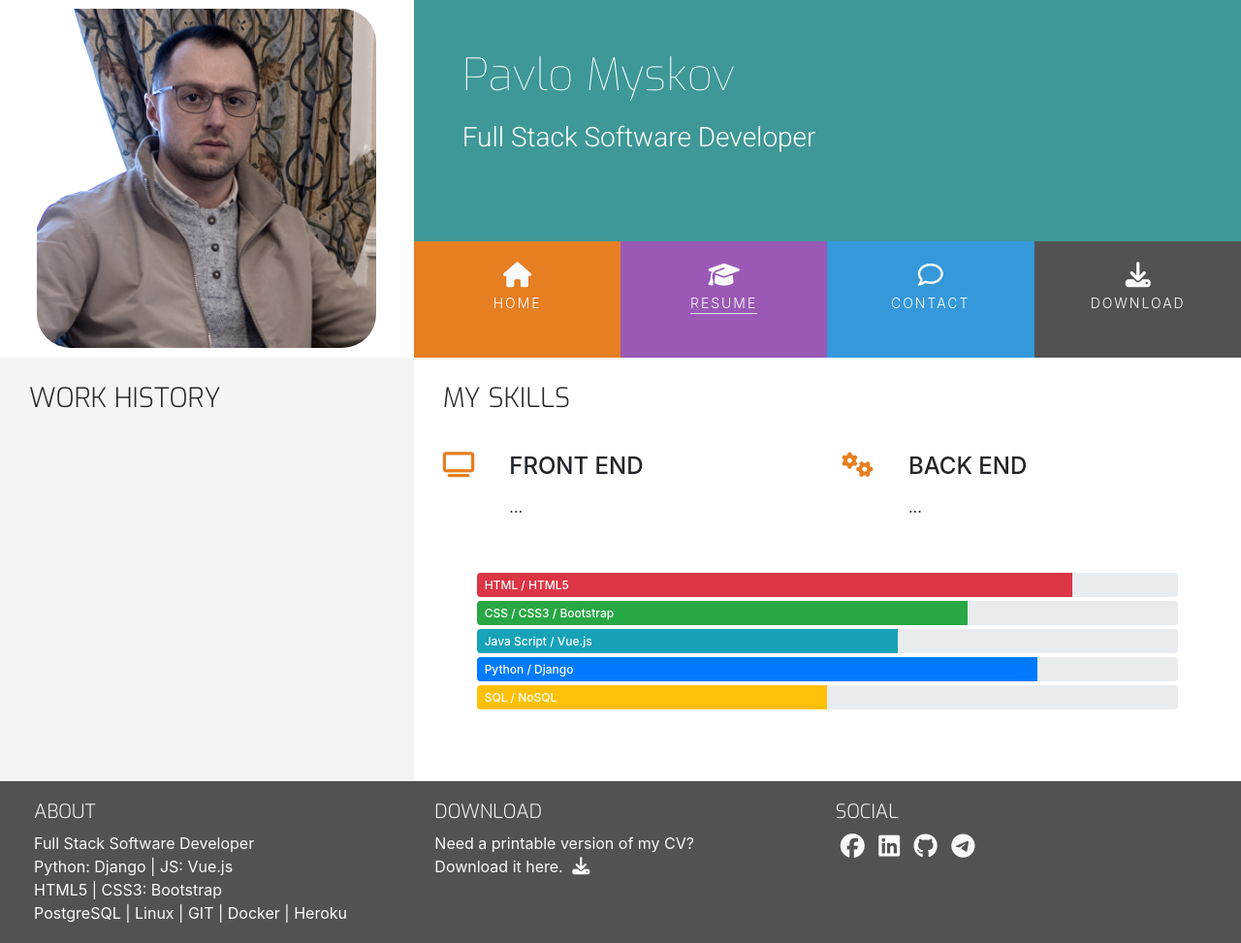
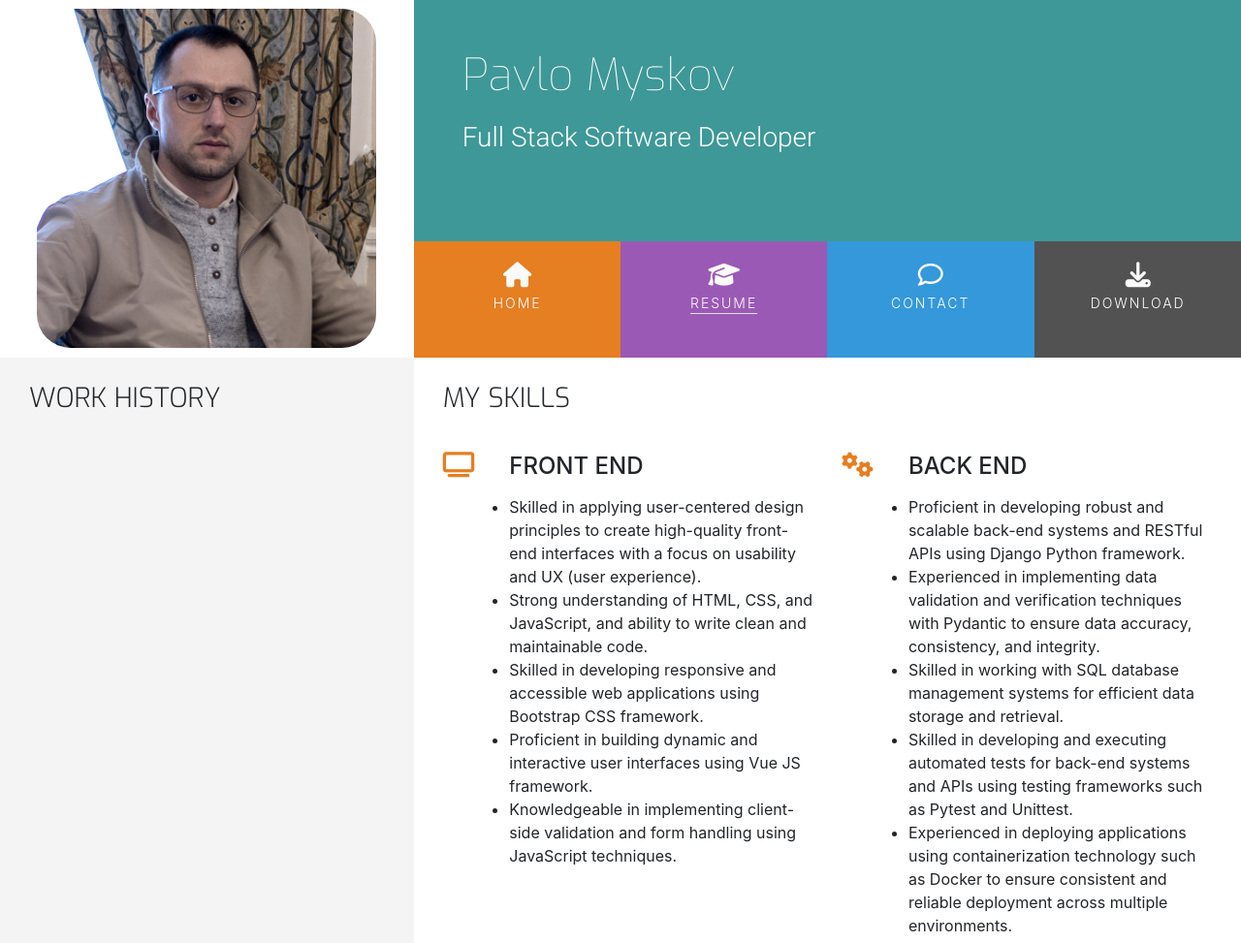
Before and after one commit to FlashDrag/resume-pavlo-myskov, a plain HTML site: page resume.html in a window 1280 px wide. Shown: the top 973 px of the page at 97% size. Drawn offline with nearby package versions, Linux system fonts and the light colour scheme.

Commit message:
Add content to `My skills` ыусешщт

```diff
--- a/resume.html
+++ b/resume.html
@@ -119,9 +119,13 @@
                   <h4 class="three-reasons-heading uppercase">
                     Front End
                   </h4>
-                  <p>
-                    ...
-                  </p>
+                  <ul class="p-0">
+                    <li>Skilled in applying user-centered design principles to create high-quality front-end interfaces with a focus on usability and UX (user experience).</li>
+                    <li>Strong understanding of HTML, CSS, and JavaScript, and ability to write clean and maintainable code.</li>
+                    <li>Skilled in developing responsive and accessible web applications using Bootstrap CSS framework.</li>
+                    <li>Proficient in building dynamic and interactive user interfaces using Vue JS framework.</li>
+                    <li>Knowledgeable in implementing client-side validation and form handling using JavaScript techniques.</li>
+                  </ul>
                 </div>
               </div>
             </div>
@@ -137,9 +141,13 @@
                   <h4 class="three-reasons-heading uppercase">
                     Back End
                   </h4>
-                  <p>
-                    ...
-                  </p>
+                  <ul class="p-0">
+                    <li>Proficient in developing robust and scalable back-end systems and RESTful APIs using Django Python framework.</li>
+                    <li>Experienced in implementing data validation and verification techniques with Pydantic to ensure data accuracy, consistency, and integrity.</li>
+                    <li>Skilled in working with SQL database management systems for efficient data storage and retrieval.</li>
+                    <li>Skilled in developing and executing automated tests for back-end systems and APIs using testing frameworks such as Pytest and Unittest.</li>
+                    <li>Experienced in deploying applications using containerization technology such as Docker to ensure consistent and reliable deployment across multiple environments.</li>
+                  </ul>
                 </div>
               </div>
             </div>
```
